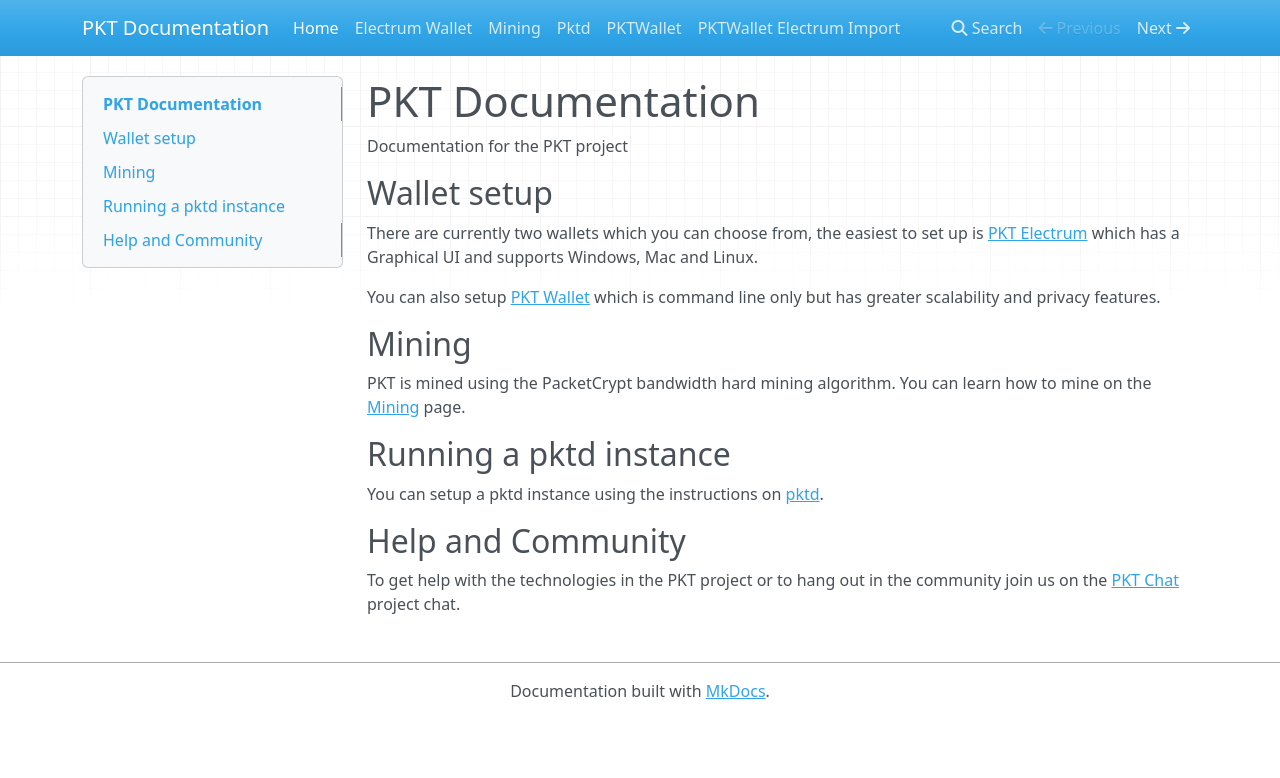
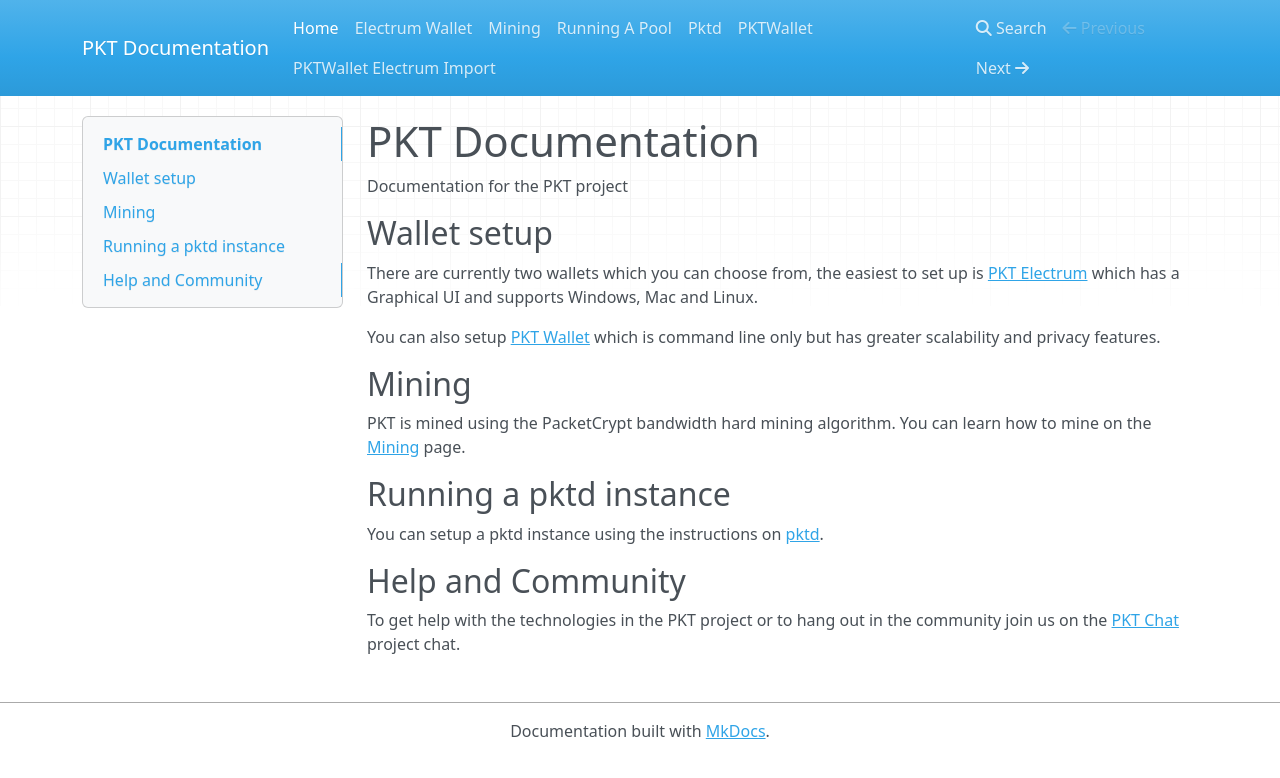
Before and after one commit to pkt-cash/pkt-docs, an MkDocs documentation site: the page built from docs/index.md, in a window 1280 px wide. Shown: the top 778 px of the page. Built offline with MkDocs 1.6.1, drawn with Linux system fonts in a browser that asks for light colours; nearby versions of some CDN libraries.

Commit message:
Added running a pool

```diff
--- a/mkdocs.yml
+++ b/mkdocs.yml
@@ -3,6 +3,7 @@
     - Home: index.md
     - Electrum Wallet: electrum/index.md
     - Mining: mining/index.md
+    - Running A Pool: mining/pool_setup_guide.md
     - Pktd: pktd/index.md
     - PKTWallet: pktd/pktwallet.md
     - PKTWallet Electrum Import: pktd/migrating_from_electrum.md
```
